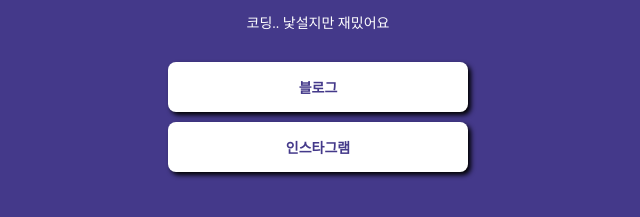
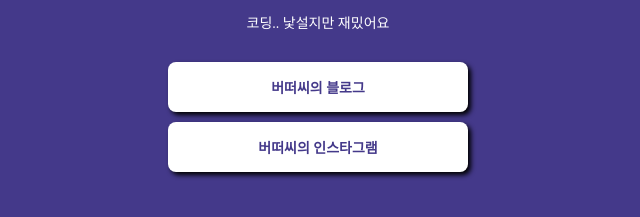
Before and after one commit to butter2022/mypage, a plain HTML site: page index.html in a window 1280 px wide. Shown: the part 191-408 px from the top of the page, without its empty margins (322-962 px from the left). Drawn offline with Linux system fonts and the light colour scheme; a web font is replaced by a local one.

Commit message:
Update index.html

```diff
--- a/index.html
+++ b/index.html
@@ -86,8 +86,8 @@
             <div class="profile"></div>
             <h1 class="main">버떠</h1>
             <p1 class="sub">코딩.. 낯설지만 재밌어요</p1>
-            <a target="_blank" href="https://spartacodingclub.kr/">블로그</a>
-            <a target="_blank" href="https://hanghae99.spartacodingclub.kr/">인스타그램</a>
+            <a target="_blank" href="https://blog.naver.com/and_buttercup">버떠씨의 블로그</a>
+            <a target="_blank" href="https://www.instagram.com/but_her_sea">버떠씨의 인스타그램</a>
         </div>
     </body>
 </html>
```
